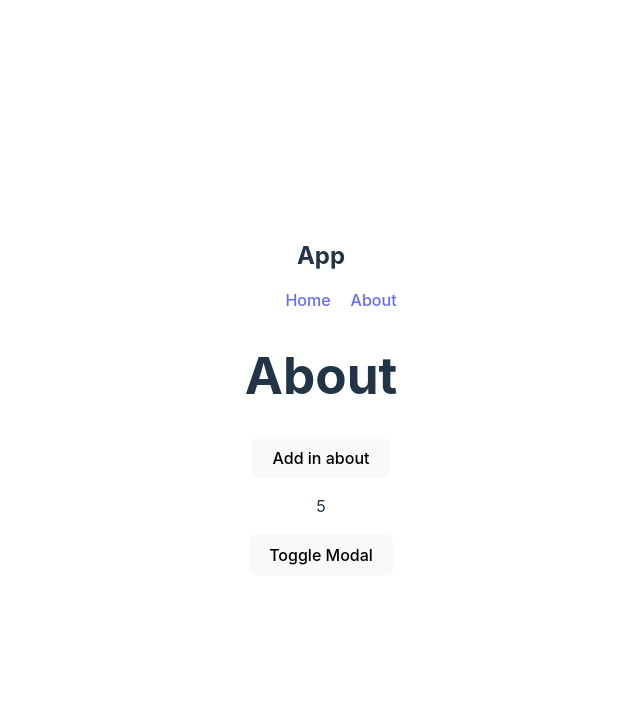
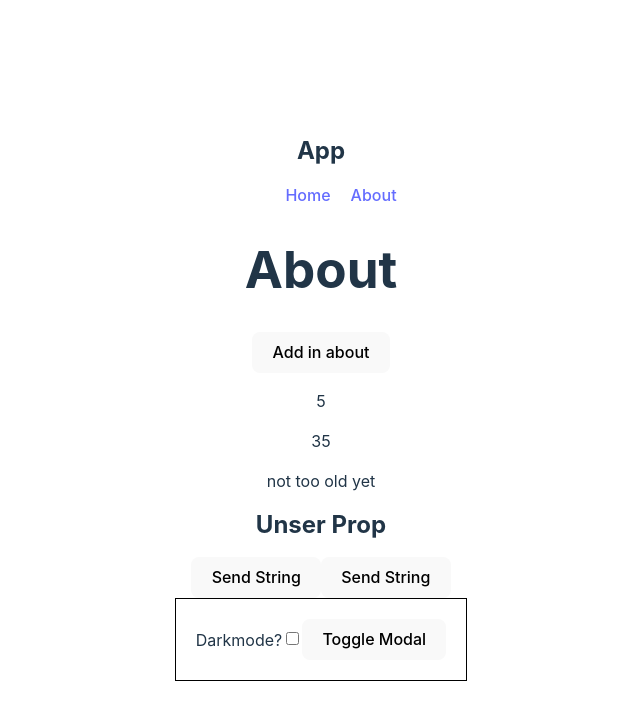
Before and after one commit to Coding-Crashkurse/Vue3-Komplettkurs, a Vue app: page /#/about in a window 1280 px wide. Shown: the top 720 px of the page, without its empty margins (319-959 px from the left). Built offline with nearby package versions, Linux system fonts and the light colour scheme.

Commit message:
change more

```diff
--- a/package.json
+++ b/package.json
@@ -9,6 +9,7 @@
     "preview": "vite preview"
   },
   "dependencies": {
+    "pinia": "^2.0.28",
     "vue": "^3.2.45",
     "vue-router": "^4.1.6"
   },
--- a/src/App.vue
+++ b/src/App.vue
@@ -1,5 +1,9 @@
 <script setup>
+import { ref } from "vue";
 import Modal from "./components/Modal.vue";
+import ModalDark from "./components/ModalDark.vue";
+
+const darkMode = ref(false);
 </script>
 
 <template>
@@ -12,7 +16,11 @@ import Modal from "./components/Modal.vue";
   </div>
   <router-view></router-view>
   <div class="wrapper">
-    <Modal />
+    <label for="darkmode">Darkmode?</label>
+    <input type="checkbox" v-model="darkMode" />
+    <!-- <p>{{ darkMode }}</p> -->
+    <!-- <component :is="ModalDark"></component> -->
+    <component :is="darkMode ? ModalDark : Modal"></component>
   </div>
 
   <!-- <HelloWorld /> -->
@@ -24,5 +32,7 @@ a {
 }
 .wrapper {
   position: relative;
+  padding: 20px;
+  border: 1px solid black;
 }
 </style>
--- a/src/components/About.vue
+++ b/src/components/About.vue
@@ -1,11 +1,3 @@
-<template>
-  <div>
-    <h1>About</h1>
-    <button v-on:click="myval++">Add in about</button>
-    <p>{{ myval }}</p>
-  </div>
-</template>
-
 <script setup>
 import {
   onBeforeMount,
@@ -16,24 +8,53 @@ import {
   onBeforeUpdate,
   ref,
 } from "vue";
+import { nameStore } from "../../stores/stores";
+import Child from "./Child.vue";
+import { provide } from "vue";
+
+const store = nameStore();
+
+console.log(store.age);
+
 const myval = ref(5);
+let propvalue = ref("Unser Prop");
 
-onBeforeMount(() => {
-  console.log("onBeforeMount");
-});
-onMounted(() => {
-  console.log("onMounted");
-});
-onBeforeUnmount(() => {
-  console.log("onBeforeUnmount");
-});
-onUnmounted(() => {
-  console.log("onUnmounted");
-});
-onBeforeUpdate(() => {
-  console.log("onBeforeUpdate");
-});
-onUpdated(() => {
-  console.log("onUpdated");
-});
+const changeIt = () => {
+  console.log(propvalue.value);
+  propvalue.value = "Test";
+};
+
+provide("propvalue", propvalue);
+
+// onBeforeMount(() => {
+//   console.log("onBeforeMount");
+// });
+// onMounted(() => {
+//   console.log("onMounted");
+// });
+// onBeforeUnmount(() => {
+//   console.log("onBeforeUnmount");
+// });
+// onUnmounted(() => {
+//   console.log("onUnmounted");
+// });
+// onBeforeUpdate(() => {
+//   console.log("onBeforeUpdate");
+// });
+// onUpdated(() => {
+//   console.log("onUpdated");
+// });
 </script>
+
+<template>
+  <div>
+    <h1>About</h1>
+    <button v-on:click="store.increaseAge">Add in about</button>
+    <p>{{ myval }}</p>
+    <p>{{ store.age }}</p>
+    <p>{{ store.tooOld }}</p>
+    <!-- <Child name="Unser prop" /> -->
+    <!-- <Child :name="propvalue" @changeString="changeIt" /> -->
+    <Child @changeString="changeIt" />
+  </div>
+</template>
--- /dev/null
+++ b/src/components/Child.vue
@@ -0,0 +1,25 @@
+<template>
+  <h2>{{ name }}</h2>
+  <!-- <h2>{{ props.name }}</h2> -->
+  <button @click="$emit('changeString')">Send String</button>
+  <button @click="handleClick">Send String</button>
+</template>
+
+<script setup>
+// const props = defineProps(["name"]);
+// const props = defineProps({
+//   name: {
+//     type: String,
+//     default: "Kein Prop angegeben",
+//   },
+// });
+import { inject } from "vue";
+
+const name = inject("propvalue");
+
+const emit = defineEmits(["changeString"]);
+
+const handleClick = () => {
+  emit("changeString");
+};
+</script>
--- /dev/null
+++ b/src/components/ModalDark.vue
@@ -0,0 +1,39 @@
+<template>
+  <Teleport to="body">
+    <div class="modal" v-if="showModal">
+      <h1>Modal</h1>
+      <p>
+        Lorem ipsum dolor sit amet consectetur adipisicing elit. Eaque soluta
+        quibusdam dolore, dolorem nulla quae voluptatum in cupiditate architecto
+        molestias nemo autem saepe pariatur tempore illo eius, odio esse eum!
+        Voluptatibus, accusamus asperiores? Qui, ad quas veniam architecto,
+        atque at quis tempora magni expedita tempore sapiente blanditiis minus
+        praesentium fugit.
+      </p>
+      <button @click="toggleModal">Toggle Modal</button>
+    </div>
+  </Teleport>
+
+  <button @click="toggleModal">Toggle Modal</button>
+</template>
+
+<script setup>
+import { ref } from "vue";
+
+let showModal = ref(false);
+const toggleModal = () => {
+  showModal.value = !showModal.value;
+};
+</script>
+
+<style scoped>
+.modal {
+  background: black;
+  color: white;
+  height: 100%;
+  width: 100%;
+  position: absolute;
+  left: 0;
+  top: 0;
+}
+</style>
--- a/src/main.js
+++ b/src/main.js
@@ -2,5 +2,8 @@ import { createApp } from "vue";
 import "./style.css";
 import App from "./App.vue";
 import router from "./router/routes";
+import { createPinia } from "pinia";
 
-createApp(App).use(router).mount("#app");
+const pinia = createPinia();
+
+createApp(App).use(router).use(pinia).mount("#app");
--- /dev/null
+++ b/stores/stores.js
@@ -0,0 +1,21 @@
+import { defineStore } from "pinia";
+
+export const nameStore = defineStore("store", {
+  state: () => ({
+    age: 35,
+    name: "Markus",
+  }),
+  actions: {
+    increaseAge() {
+      this.age++;
+    },
+  },
+  getters: {
+    tooOld: (state) => {
+      if (state.age > 40) {
+        return "too old";
+      }
+      return "not too old yet";
+    },
+  },
+});
```
Also changed, not shown: 1 other file (tests, documents, lock files or other folders).
